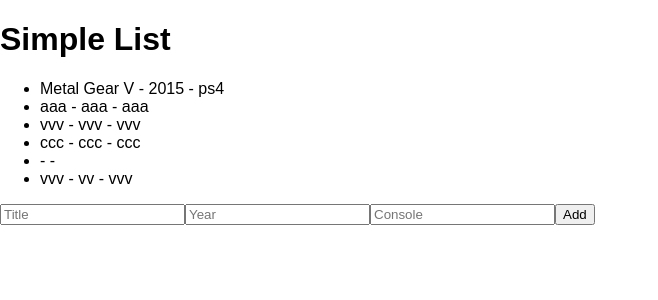
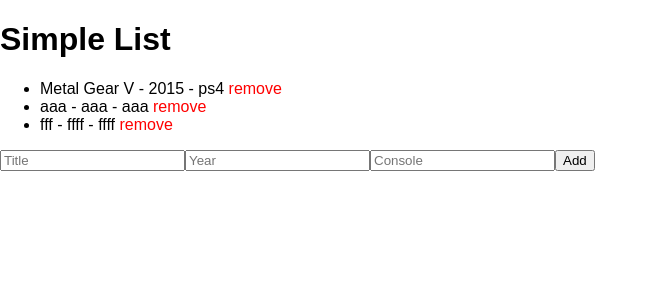
Before and after one commit to rafacazu/react-template, a React (Create React App) app in the folder my-app/: page / in a window 1280 px wide. Shown: the top 300 px of the page, without its empty margins (0-658 px from the left). Built offline with nearby package versions, Linux system fonts and the light colour scheme; data requests are answered from the project's data file.

Commit message:
removing item functionality has been added

```diff
--- a/my-app/api/db.json
+++ b/my-app/api/db.json
@@ -13,28 +13,10 @@
       "id": 2
     },
     {
-      "title": "vvv",
-      "year": "vvv",
-      "console": "vvv",
+      "title": "fff",
+      "year": "ffff",
+      "console": "ffff",
       "id": 3
-    },
-    {
-      "title": "ccc",
-      "year": "ccc",
-      "console": "ccc",
-      "id": 4
-    },
-    {
-      "title": "",
-      "year": "",
-      "console": "",
-      "id": 5
-    },
-    {
-      "title": "vvv",
-      "year": "vv",
-      "console": "vvv",
-      "id": 6
     }
   ]
 }
--- a/my-app/src/components/App.css
+++ b/my-app/src/components/App.css
@@ -26,3 +26,12 @@
   from { transform: rotate(0deg); }
   to { transform: rotate(360deg); }
 }*/
+
+.item{
+
+}
+
+.item__remove{
+  color:red;
+  cursor: pointer;
+}
--- a/my-app/src/components/Item.js
+++ b/my-app/src/components/Item.js
@@ -9,7 +9,9 @@ export class Item extends React.Component{
 
     render(){
         return(
-            <li><div>{this.props.title} - {this.props.year} - {this.props.console}</div></li>
+            <li>
+                <div key={this.props.id} className="item">{this.props.title} - {this.props.year} - {this.props.console} <a className="item__remove" data-id={this.props.id} onClick={this.props.onClick}>remove</a></div>
+            </li>
         )
     }
 }
@@ -18,4 +20,7 @@ Item.propTypes =  {
     title: PropTypes.string.isRequired,
     year: PropTypes.string.isRequired,
     console: PropTypes.string.isRequired,
+    id: PropTypes.number.isRequired,
+    onClick: PropTypes.func.isRequired,
+
 }
--- a/my-app/src/components/List.js
+++ b/my-app/src/components/List.js
@@ -12,12 +12,9 @@ export default class List extends Component{
     }
 
 
-
-
-
     renderList(){
         return this.props.items.map((items,index) => (
-            <Item key={index} title={items.title} year={items.year} console={items.console} />
+            <Item key={index} title={items.title} year={items.year} console={items.console} id={items.id} onClick={this.props.onClick} />
         ))
     }
 
--- a/my-app/src/container/itemList.js
+++ b/my-app/src/container/itemList.js
@@ -10,6 +10,7 @@ class ItemList extends Component {
         this.state = {
             items : []
         }
+        this.removeItem = this.removeItem.bind(this);
     }
 
     componentDidMount(){
@@ -24,6 +25,20 @@ class ItemList extends Component {
         });
     }
 
+    removeItem(event){
+        let id = event.target.dataset.id;
+       fetch('http://localhost:3004/games/'+id,{
+            method: 'DELETE'
+        })
+        .then(response => {
+            return response.json();
+        })
+        .then(json => {
+            let newItems = this.state.items.filter( item => item.id != id);
+            this.props.dispatch(loadItems(newItems));
+        })
+    }
+
     static getDerivedStateFromProps(props, state){
         return { items: props.items }
     }
@@ -31,7 +46,7 @@ class ItemList extends Component {
     render(){
         return (
             <div>
-                <List items={this.state.items}/>
+                <List items={this.state.items} onClick={this.removeItem}/>
             </div>
         )
     }
```
